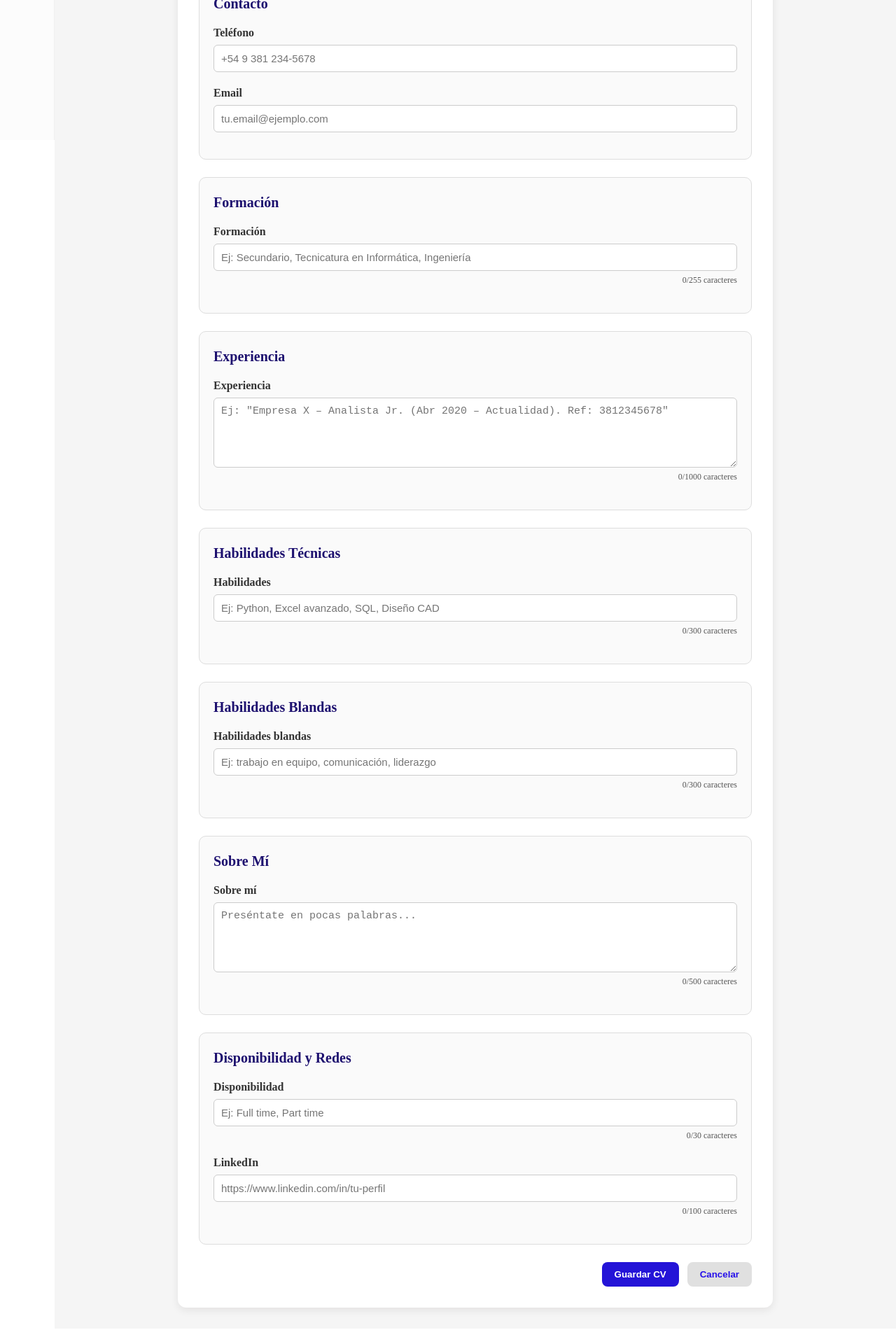
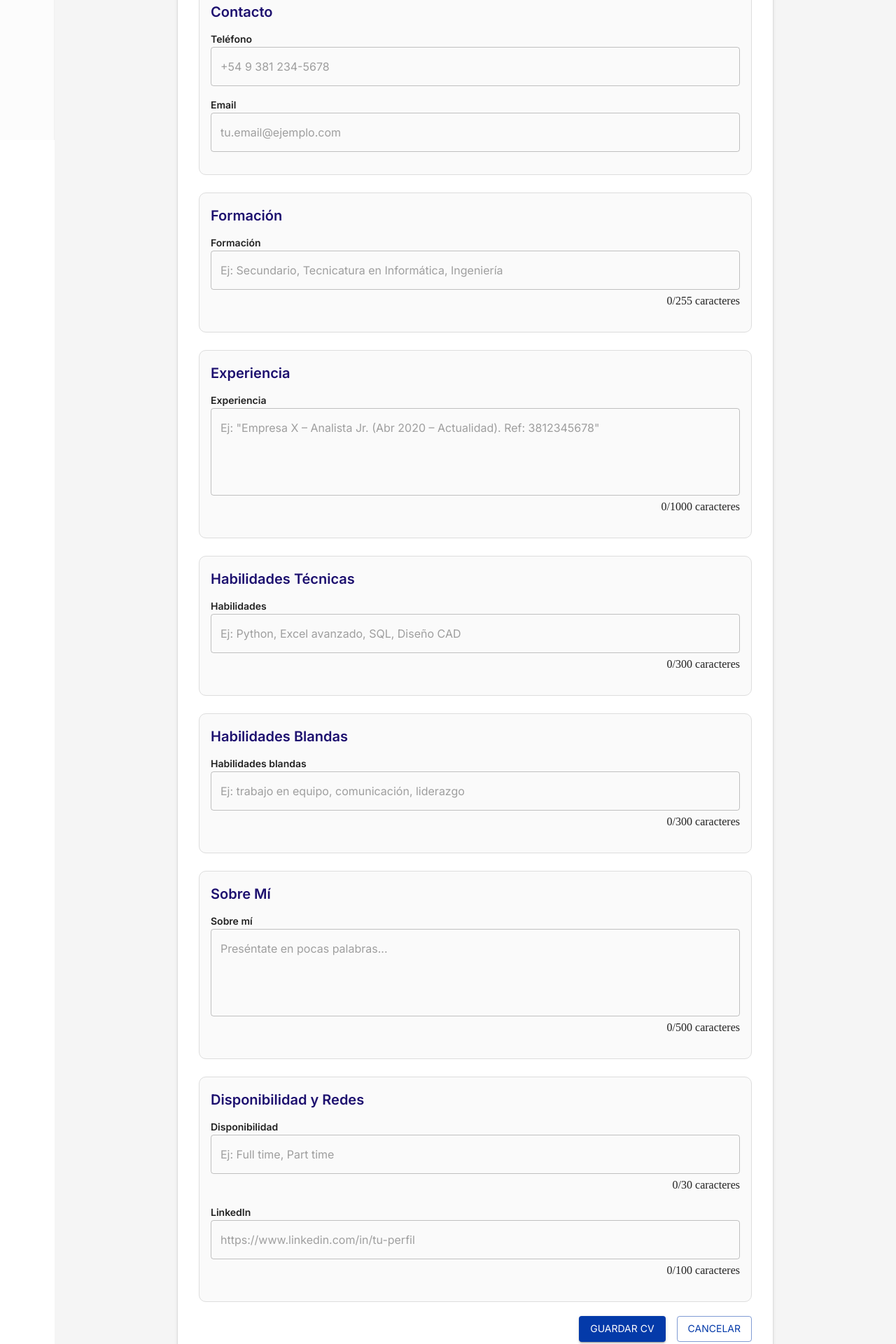
Before and after one commit to 1nazareno1/Front-ALG-3, a React (Vite) app: page /crear-cv in a window 1280 px wide. Shown: the part 600-2520 px from the top of the page at 70% size. Before the commit the page ends 2498 px from the top, so only its background shows below. Built offline with nearby package versions, Linux system fonts and the light colour scheme.

Commit message:
Mas cambios de Tipografia de CV

```diff
--- a/index.html
+++ b/index.html
@@ -7,7 +7,7 @@
     <link rel="preconnect" href="https://fonts.gstatic.com" crossorigin />
     <link
       rel="stylesheet"
-      href="https://fonts.googleapis.com/css2?family=Roboto:wght@300;400;500;700&display=swap"
+      href="https://fonts.googleapis.com/css2?family=Inter:wght@300;400;600;700;800&display=swap"
     />
     <meta name="viewport" content="width=device-width, initial-scale=1.0" />
     <title>Algoritmo y estructura de Datos III</title>
--- a/src/pages/profile/CurriculumForm.jsx
+++ b/src/pages/profile/CurriculumForm.jsx
@@ -1,14 +1,18 @@
 import Section from './components/Section';
 import FieldWithHelp from './components/FieldWithHelp';
+import { Box, Paper, Typography, Stack, Button } from '@mui/material';
 
 const CurriculumForm = () => {
   return (
-    <div style={styles.page}>
-      <form style={styles.form}>
-        <h1 style={styles.title}>Crear Currículum Vitae</h1>
-        <p style={styles.subtitle}>
+    <Box sx={styles.page}>
+      <Paper component="form" sx={styles.form} elevation={2}>
+        <Typography variant="h4" component="h1" sx={styles.title}>
+          Crear Currículum Vitae
+        </Typography>
+
+        <Typography variant="body2" sx={styles.subtitle}>
           Consejo: Recuerda ser conciso/a. Cada sección tiene un límite de caracteres.
-        </p>
+        </Typography>
 
         <Section title="Datos Básicos">
           <FieldWithHelp
@@ -83,13 +87,16 @@ const CurriculumForm = () => {
           />
         </Section>
 
-        <div style={styles.buttonRow}>
-          <button type="submit" style={styles.primaryButton}>Guardar CV</button>
-          <button type="button" style={styles.secondaryButton} onClick={() => window.history.back()}
-          >Cancelar</button>
-        </div>
-      </form>
-    </div>
+        <Stack direction="row" justifyContent="flex-end" spacing={2} sx={styles.buttonRow}>
+          <Button type="submit" variant="contained" color="primary">
+            Guardar CV
+          </Button>
+          <Button type="button" variant="outlined" onClick={() => window.history.back()}>
+            Cancelar
+          </Button>
+        </Stack>
+      </Paper>
+    </Box>
   );
 };
 
@@ -97,53 +104,32 @@ export default CurriculumForm;
 
 const styles = {
   page: {
-    background: "#f5f5f5",
-    minHeight: "100vh",
-    padding: "30px 0",
-    display: "flex",
-    justifyContent: "center",
+    background: '#f5f5f5',
+    minHeight: '100vh',
+    padding: '30px 0',
+    display: 'flex',
+    justifyContent: 'center',
   },
   form: {
-    width: "90%",
-    maxWidth: "850px",
-    background: "#fff",
-    padding: "30px",
-    borderRadius: "12px",
-    boxShadow: "0 4px 12px rgba(24, 12, 12, 0.08)",
+    width: '90%',
+    maxWidth: '850px',
+    background: '#fff',
+    padding: '30px',
+    borderRadius: '12px',
   },
   title: {
     margin: 0,
-    fontSize: "28px",
-    color: "#190888ff",
-    fontWeight: "700",
+    fontSize: '28px',
+    color: '#190888ff',
+    fontWeight: 700,
+    mb: 1,
   },
   subtitle: {
-    fontSize: "14px",
-    marginBottom: "20px",
-    color: "#555",
+    fontSize: '14px',
+    marginBottom: '20px',
+    color: '#555',
   },
   buttonRow: {
-    display: "flex",
-    justifyContent: "flex-end",
-    gap: "12px",
-    marginTop: "25px",
-  },
-  primaryButton: {
-    background: "#2414d7ff",
-    color: "white",
-    padding: "10px 18px",
-    border: "none",
-    borderRadius: "8px",
-    cursor: "pointer",
-    fontWeight: "600",
-  },
-  secondaryButton: {
-    background: "#e0e0e0",
-    color: "#2711eaff",
-    padding: "10px 18px",
-    border: "none",
-    borderRadius: "8px",
-    cursor: "pointer",
-    fontWeight: "600",
+    marginTop: '20px',
   },
 };
--- a/src/pages/profile/components/FieldWithHelp.jsx
+++ b/src/pages/profile/components/FieldWithHelp.jsx
@@ -1,82 +1,43 @@
 import CharacterCounter from './CharacterCounter';
 import { useState } from 'react';
+import { Box, TextField, Typography } from '@mui/material';
 
 const FieldWithHelp = ({ label, placeholder, maxLength, helpText, type = 'text' }) => {
   const [value, setValue] = useState('');
 
-  const isTextarea = type === 'textarea' || maxLength > 300;
+  const isTextarea = type === 'textarea' || (maxLength && maxLength > 300);
 
   return (
-    <div style={styles.field}>
-      <label style={styles.label}>{label}</label>
-      {helpText && <small style={styles.help}>{helpText}</small>}
+    <Box sx={{ mb: 2 }}>
+      <Typography variant="subtitle2" sx={{ fontWeight: 600 }}>
+        {label}
+      </Typography>
 
-      {isTextarea ? (
-        <textarea
-          style={styles.textarea}
-          placeholder={placeholder}
-          maxLength={maxLength}
-          value={value}
-          onChange={(e) => setValue(e.target.value)}
-        />
-      ) : (
-        <input
-          style={styles.input}
-          type={type}
-          placeholder={placeholder}
-          maxLength={maxLength}
-          value={value}
-          onChange={(e) => setValue(e.target.value)}
-        />
+      {helpText && (
+        <Typography variant="caption" color="text.secondary" sx={{ display: 'block', mb: 1 }}>
+          {helpText}
+        </Typography>
       )}
 
+      <TextField
+        fullWidth
+        placeholder={placeholder}
+        value={value}
+        onChange={(e) => setValue(e.target.value)}
+        type={type !== 'textarea' ? type : 'text'}
+        multiline={isTextarea}
+        minRows={isTextarea ? 4 : undefined}
+        inputProps={{ maxLength }}
+        variant="outlined"
+      />
+
       {maxLength && (
-        <div style={styles.counter}>
+        <Box sx={{ textAlign: 'right', mt: 0.5 }}>
           <CharacterCounter current={value.length} max={maxLength} />
-        </div>
+        </Box>
       )}
-    </div>
+    </Box>
   );
 };
 
 export default FieldWithHelp;
-
-const styles = {
-  field: {
-    display: "flex",
-    flexDirection: "column",
-    marginBottom: "18px",
-  },
-  label: {
-    fontWeight: "600",
-    color: "#333",
-    marginBottom: "5px",
-  },
-  help: {
-    fontSize: "12px",
-    color: "#777",
-    marginBottom: "5px",
-  },
-  input: {
-    padding: "10px",
-    borderRadius: "6px",
-    border: "1px solid #ccc",
-    fontSize: "15px",
-    outline: "none",
-  },
-  textarea: {
-    padding: "10px",
-    borderRadius: "6px",
-    border: "1px solid #ccc",
-    minHeight: "100px",
-    fontSize: "15px",
-    outline: "none",
-    resize: "vertical",
-  },
-  counter: {
-    textAlign: "right",
-    fontSize: "12px",
-    color: "#555",
-    marginTop: "4px",
-  },
-};
--- a/src/pages/profile/components/Section.jsx
+++ b/src/pages/profile/components/Section.jsx
@@ -1,25 +1,29 @@
+import { Paper, Typography, Box } from '@mui/material';
+
 const Section = ({ title, children }) => (
-  <section style={styles.section}>
-    <h2 style={styles.title}>{title}</h2>
-    <div>{children}</div>
-  </section>
+  <Paper sx={styles.section} elevation={0}>
+    <Typography variant="h6" sx={styles.title} component="h2">
+      {title}
+    </Typography>
+    <Box>{children}</Box>
+  </Paper>
 );
 
 export default Section;
 
 const styles = {
   section: {
-    marginTop: "25px",
-    padding: "20px",
-    background: "#fafafa",
-    borderRadius: "10px",
-    border: "1px solid #ddd",
+    marginTop: '25px',
+    padding: '16px',
+    background: '#fafafa',
+    borderRadius: '10px',
+    border: '1px solid #ddd',
   },
   title: {
     margin: 0,
-    marginBottom: "15px",
-    fontSize: "20px",
-    fontWeight: "600",
-    color: "#1d106fff",
+    marginBottom: '12px',
+    fontSize: '20px',
+    fontWeight: 600,
+    color: '#1d106fff',
   },
 };
```
